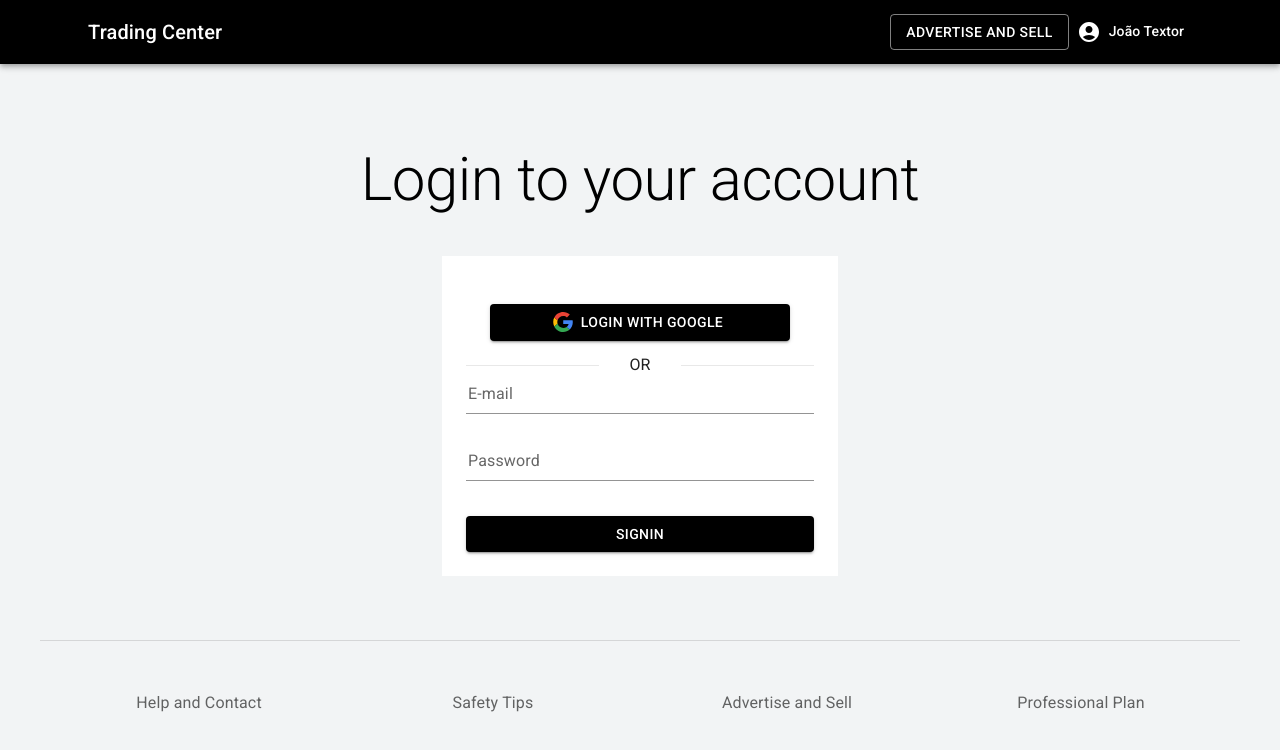
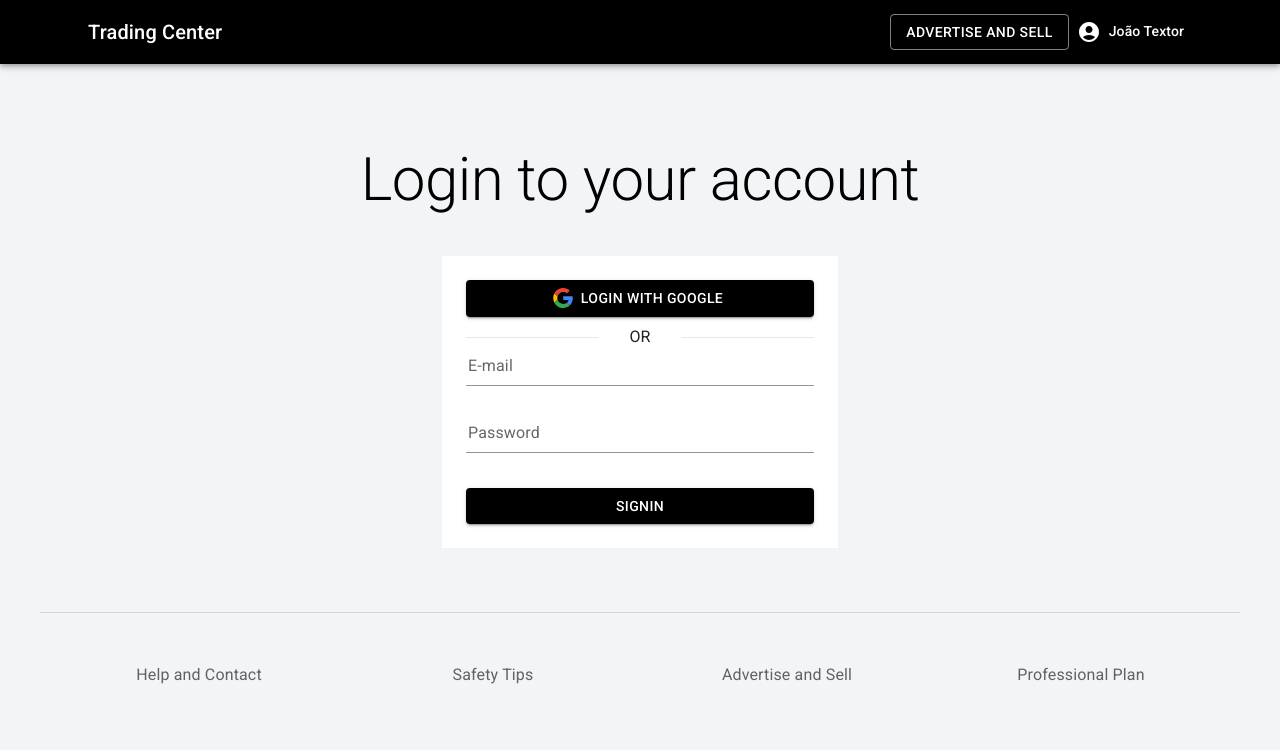
Before and after one commit to joaotextor/trading-center, a Next.js app: page /auth/signin in a window 1280 px wide. Shown: the top 750 px of the page. Built offline with nearby package versions, Linux system fonts and the light colour scheme; no server answers.

Commit message:
set a class and style to Google login button

```diff
--- a/pages/auth/signin/index.js
+++ b/pages/auth/signin/index.js
@@ -64,7 +64,7 @@ export default function Login() {
           <Container maxWidth="xs">
               <Box sx={classes.box}>
 
-                <Box sx={classes.box}>
+                <Box sx={classes.googleLoginButton}>
                     <Button
                         variant="contained"
                         color="primary"
--- a/pages/auth/signin/styles.js
+++ b/pages/auth/signin/styles.js
@@ -44,6 +44,11 @@ const classes = {
             padding: '0 30px'
         }
     },
+
+    googleLoginButton: {
+        marginInline: '0',
+        marginBottom: '20px'
+    }
 }
 
 export { classes }
```
